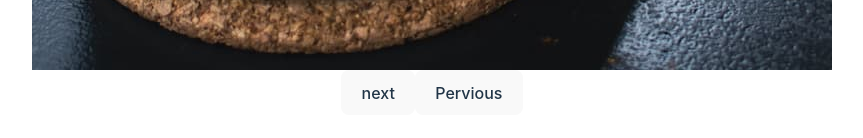
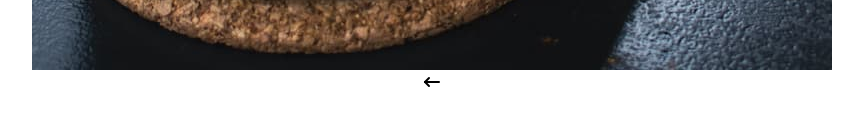
Before and after one commit to karemahamdy/caruosel, a React (Vite) app: page / in a window 1280 px wide. Shown: the part 762-900 px from the top of the page, without its empty margins (208-1071 px from the left). Built offline with nearby package versions, Linux system fonts and the light colour scheme.

Commit message:
feat: make arrows as a component

```diff
--- a/src/components/Carousel..jsx
+++ b/src/components/Carousel..jsx
@@ -1,16 +1,17 @@
 import { useState } from "react"
 import { dataImg } from "../data/data"
+import CarouselArrows from "./caruoselArrow"
 
 function Carousel() {
   const [imgSlider, setImgSlder] = useState(0)
 
   function NextImage() {
-  setImgSlder((prev)=> (prev  === dataImg.length - 1 ? 0 : prev + 1))
+    setImgSlder((prev) => (prev === dataImg.length - 1 ? 0 : prev + 1))
   }
 
 
   function PreviousImage() {
-  setImgSlder((prev)=> (prev  === 0 ? dataImg.length - 1 : prev - 1))
+    setImgSlder((prev) => (prev === 0 ? dataImg.length - 1 : prev - 1))
 
 
   }
@@ -18,13 +19,13 @@ function Carousel() {
 
   return (
     <>
-     <div className="carousel overflow-hidden h-96 w-96">
+      <div className="carousel overflow-hidden h-96 w-96 relative">
         {/* {dataImg.map((img ,index) => ( */}
-    <img src={dataImg[imgSlider].src} alt={dataImg.alt} key={dataImg[imgSlider].src} className=" w-[100%] h-[100%] object-cover"/>
+        <img src={dataImg[imgSlider].src} alt={dataImg.alt} key={dataImg[imgSlider].src} className=" w-[100%] h-[100%] object-cover" />
         {/* ))} */}
       </div>
-    <button onClick={NextImage}>next</button>
-    <button onClick={PreviousImage}> Pervious</button>
+
+    <CarouselArrows onNextSlider={NextImage} onPreviousSlider={PreviousImage}/>
     </>
   )
 }
--- a/src/components/caruoselArrow.jsx
+++ b/src/components/caruoselArrow.jsx
@@ -1 +1,14 @@
- function ()
+ function CarouselArrows({ onPreviousSlider, onNextSlider }) {
+return (
+  <>
+  <div className="">
+  <button className="absolute flex justify-between gap-4  top-[50%] left-[0]" onClick={onPreviousSlider}> <svg class="h-12 w-20 text-red-500"  width="24" height="24" viewBox="0 0 24 24" stroke-width="2" stroke="currentColor" fill="none" stroke-linecap="round" stroke-linejoin="round">  <path stroke="none" d="M0 0h24v24H0z"/>  <line x1="5" y1="12" x2="19" y2="12" />  <line x1="5" y1="12" x2="9" y2="16" />  <line x1="5" y1="12" x2="9" y2="8" /></svg></button>
+  <button className="absolute flex justify-between gap-4  top-[50%] right-[0]" onClick={onNextSlider}><svg class="h-12 w-20 text-red-500" fill="none" viewBox="0 0 24 24" stroke="currentColor">
+    <path stroke-linecap="round" stroke-linejoin="round" stroke-width="2" d="M17 8l4 4m0 0l-4 4m4-4H3" />
+  </svg></button>
+  </div>
+  </>
+)
+
+}
+export default CarouselArrows
--- a/src/index.css
+++ b/src/index.css
@@ -8,9 +8,6 @@
   font-weight: 400;
 
   color-scheme: light dark;
-  color: rgba(255, 255, 255, 0.87);
-  background-color: #242424;
-
   font-synthesis: none;
   text-rendering: optimizeLegibility;
   -webkit-font-smoothing: antialiased;
@@ -33,40 +30,3 @@ body {
   min-width: 320px;
   min-height: 100vh;
 }
-
-h1 {
-  font-size: 3.2em;
-  line-height: 1.1;
-}
-
-button {
-  border-radius: 8px;
-  border: 1px solid transparent;
-  padding: 0.6em 1.2em;
-  font-size: 1em;
-  font-weight: 500;
-  font-family: inherit;
-  background-color: #1a1a1a;
-  cursor: pointer;
-  transition: border-color 0.25s;
-}
-button:hover {
-  border-color: #646cff;
-}
-button:focus,
-button:focus-visible {
-  outline: 4px auto -webkit-focus-ring-color;
-}
-
-@media (prefers-color-scheme: light) {
-  :root {
-    color: #213547;
-    background-color: #ffffff;
-  }
-  a:hover {
-    color: #747bff;
-  }
-  button {
-    background-color: #f9f9f9;
-  }
-}
```
Lines whose indentation alone changed are shown as unchanged.
